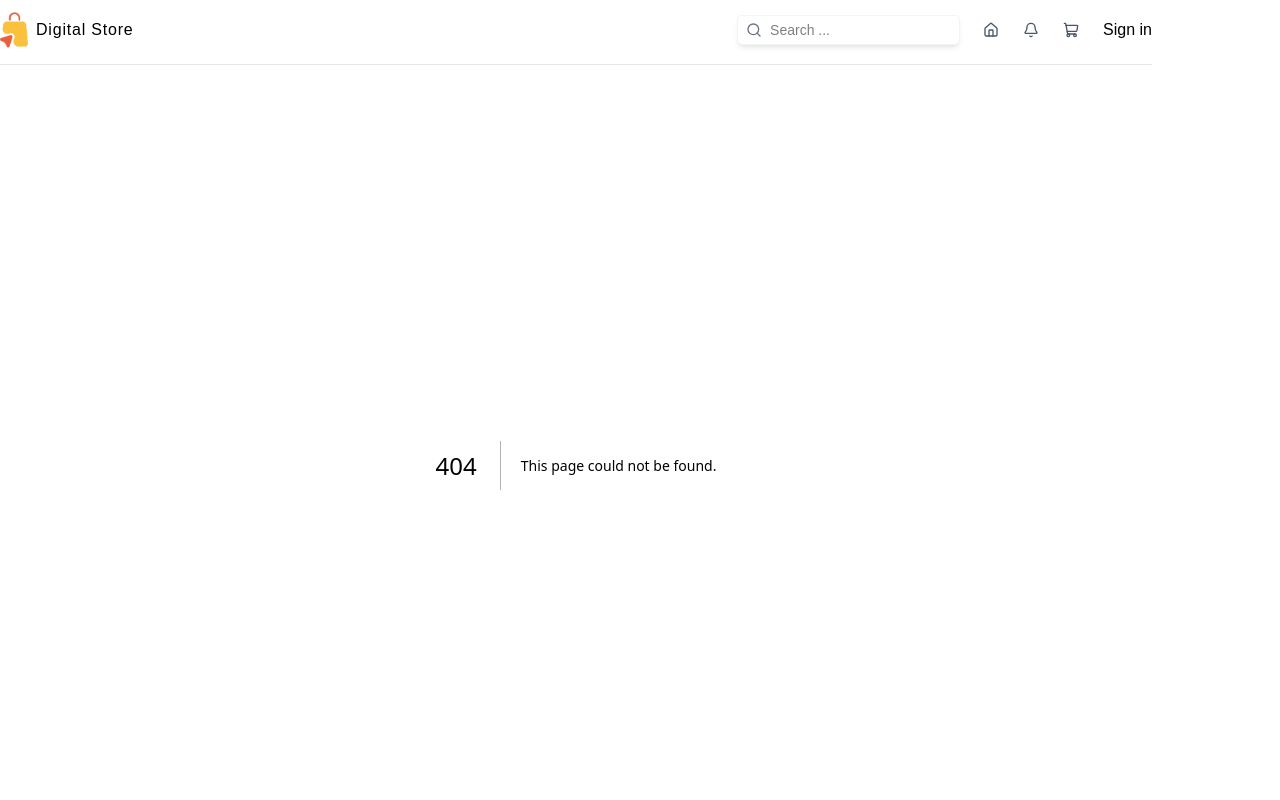
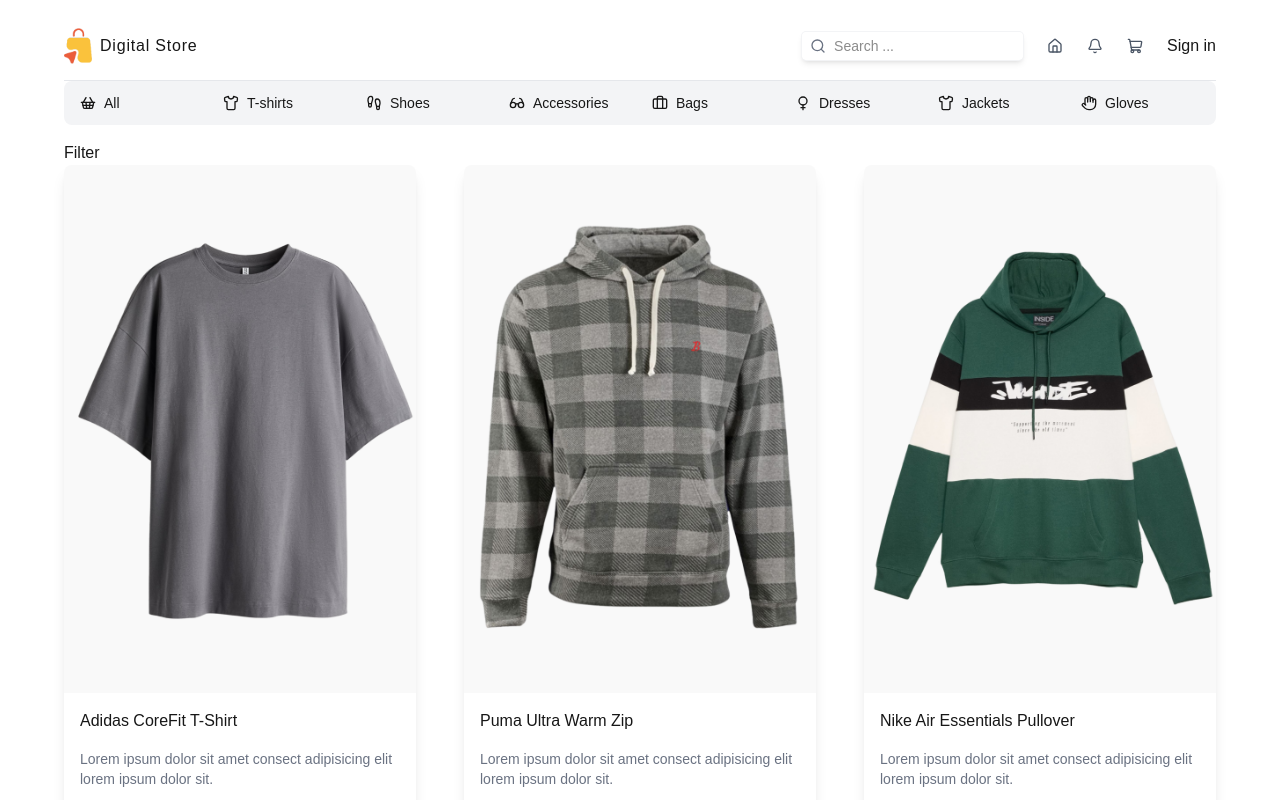
Before and after one commit to Rajal7777/Next-js-project1, a Next.js app in the folder client/: page /products in a window 1280 px wide. Before the commit this address had no page. Shown: the top 800 px of the page. Built offline with nearby package versions, Linux system fonts and the light colour scheme.

Commit message:
added dynamic pages-> params

```diff
--- a/client/src/app/layout.tsx
+++ b/client/src/app/layout.tsx
@@ -29,7 +29,7 @@ export default function RootLayout({
       lang="en"
       className={`${geistSans.variable} ${geistMono.variable} h-full antialiased`}
     >
-      <body className="mx-auto sm:max-w-xl md:max-w-2xl lg:max-w-3xl xl:max-w-6xl">
+      <body className="mx-auto p-4 sm:px-0 sm:max-w-xl md:max-w-2xl lg:max-w-3xl xl:max-w-6xl">
         <Navbar />
         {children}
         <Footer />
--- a/client/src/app/page.tsx
+++ b/client/src/app/page.tsx
@@ -12,7 +12,7 @@ const category = (await searchParams).category
         {/* using Image the parent container must have the position relative not static and must give the size while using the fill property */}
         <Image src='/featured.png' alt="Product banner photo" fill />
       </div>
-      <ProductList  category={category}/>
+      <ProductList  category={category} params='homepage' />
 
     </div>
   );
--- /dev/null
+++ b/client/src/app/products/page.tsx
@@ -0,0 +1,15 @@
+import ProductList from "@/components/ProductList";
+
+
+const ProductPage = async ({
+    searchParams }: { searchParams: Promise<{ category: string; }>; }) => {
+    const category = (await searchParams).category;
+
+    return (
+        <div>
+            <ProductList category={category} params='products' />
+        </div>
+    );
+};
+
+export default ProductPage;
--- /dev/null
+++ b/client/src/components/Filter.tsx
@@ -0,0 +1,8 @@
+
+const Filter = () => {
+  return (
+    <div>Filter</div>
+  )
+}
+
+export default Filter
--- a/client/src/components/ProductList.tsx
+++ b/client/src/components/ProductList.tsx
@@ -2,6 +2,7 @@ import { ProductType } from "@/types";
 import Categories from "./Categories";
 import ProductCard from "./ProductCard";
 import Link from "next/link";
+import Filter from "./Filter";
 
 
 // TEMPORARY
@@ -116,10 +117,11 @@ const products: ProductType[] = [
     },
 ];
 
-const ProductList = ({category}: {category: string}) => {
+const ProductList = ({category, params}: {category: string, params:'homepage' | 'products'}) => {
     return (
         <div className="w-full">
             <Categories />
+            {params === 'products' && <Filter />}
             <div className="grid grid-cols-1 sm:grid-cols-2 xl:grid-cols-3 2xl:grid-cols-4 gap-12 items-center place-items-center">
                 {products.map((product) => (
                     <ProductCard key={product.id} product={product} />
```
